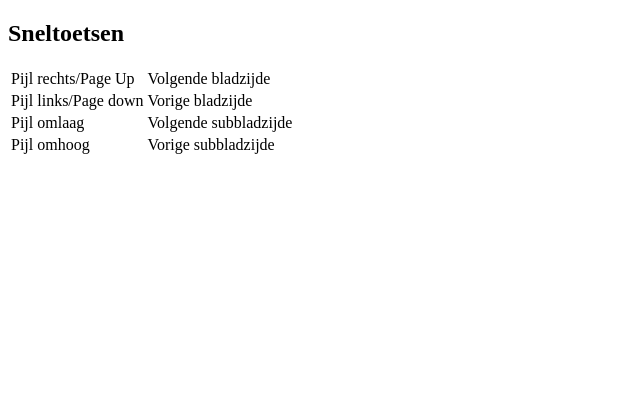
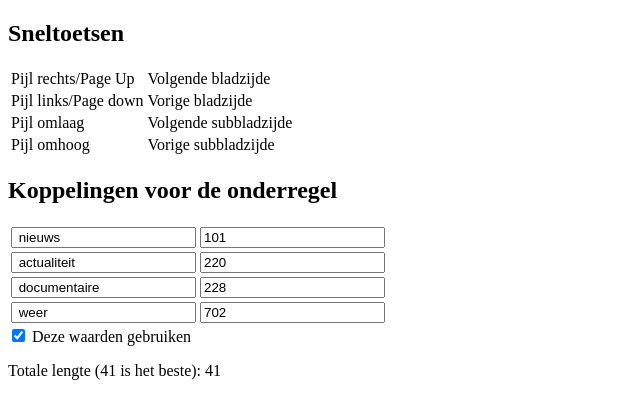
Before and after one commit to jacron/teletekst, a browser extension: page teletekst/options.html in a window 1280 px wide. Shown: the whole page, without its empty margins (0-640 px from the left). Drawn offline with Linux system fonts and the light colour scheme.

Commit message:
onderregel bewerkbaar in opties pagina (begin)

```diff
--- a/teletekst/options.html
+++ b/teletekst/options.html
@@ -2,7 +2,7 @@
 <html lang="en">
 <head>
     <meta charset="UTF-8">
-    <title>Teletekst Browser Opties</title>
+    <title>TeletekstView Opties</title>
 </head>
 <body>
 <h2>Sneltoetsen</h2>
@@ -12,5 +12,21 @@
     <tr><td>Pijl omlaag</td><td>Volgende subbladzijde</td></tr>
     <tr><td>Pijl omhoog</td><td>Vorige subbladzijde</td></tr>
 </table>
+<h2>Koppelingen voor de onderregel</h2>
+<form>
+    <table id="onderregelOpties">
+        <tr><td><input type="text"></td><td><input type="text"></td></tr>
+        <tr><td><input type="text"></td><td><input type="text"></td></tr>
+        <tr><td><input type="text"></td><td><input type="text"></td></tr>
+        <tr><td><input type="text"></td><td><input type="text"></td></tr>
+    </table>
+    <input type="checkbox" name="state" id="state" checked>
+    <label for="state">Deze waarden gebruiken</label>
+</form>
+<p>
+    <span>Totale lengte (41 is het beste): </span>
+    <span id="totalLength"></span>
+</p>
+<script src="options.js" type="module"></script>
 </body>
 </html>
--- /dev/null
+++ b/teletekst/options.js
@@ -0,0 +1,17 @@
+import {config} from "./popup/config.js";
+
+const optiesTable = document.getElementById('onderregelOpties');
+const rows = optiesTable.querySelectorAll('tr');
+for (let i = 0; i < config.optionalLinks.length; i++) {
+    const row = rows[i];
+    const link = config.optionalLinks[i];
+    const kolommen = row.querySelectorAll('td');
+    kolommen[0].querySelector('input').value = link[0];
+    kolommen[1].querySelector('input').value = link[1].toString();
+}
+let length = 0;
+for (let i = 0; i < config.optionalLinks.length; i++) {
+    length += config.optionalLinks[i][0].length;
+}
+const totalLength = document.getElementById('totalLength');
+totalLength.textContent = length;
--- a/teletekst/popup/config.js
+++ b/teletekst/popup/config.js
@@ -6,4 +6,11 @@ export const config = {
     teletekstStart: teletekstHome + '/webplus/?p=101-1',
     teletekstPagina: teletekstHome + '/webplus/?p=',
     msgBlauwNietOproepbaar: 'Pagina\'s in blauw zijn niet oproepbaar',
+    optionalLinks: [
+        [' nieuws ', 101],
+        [' actualiteit ', 220],
+        [' documentaire ', 228],
+        [' weer ', 702],
+    ],
+    useOptionalLinks: true
 }
```
Also changed, not shown: teletekst/popup/onderRegel.js (+4 -8 lines).
